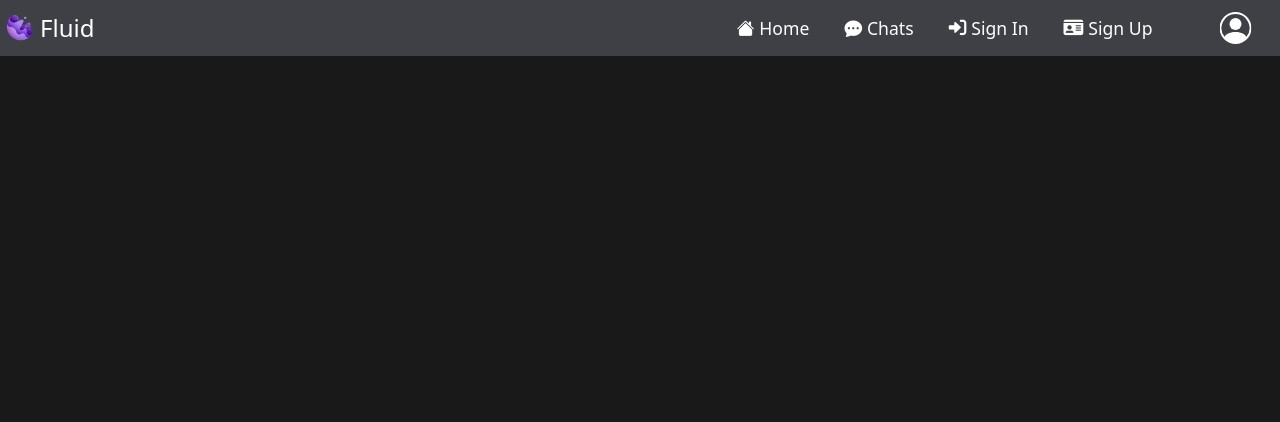
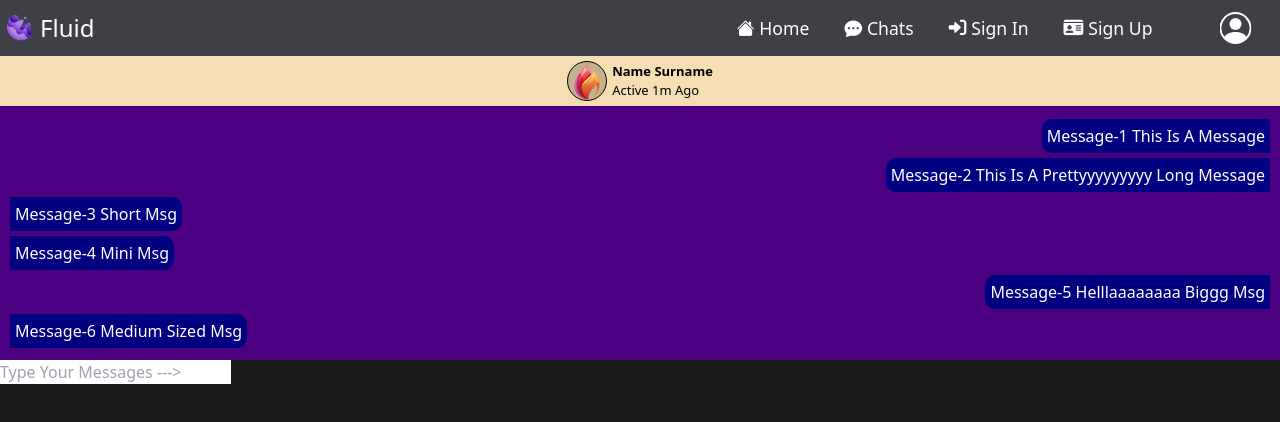
Before and after one commit to Foster0123/Fluid, an Angular app: page /chat/chat-section in a window 1280 px wide. Before the commit this address led to /. Shown: the top 422 px of the page. Built offline with nearby package versions, Linux system fonts and the light colour scheme.

Commit message:
Fluid Modules Added & UI Development In Progress

```diff
--- a/src/client/app/app.component.html
+++ b/src/client/app/app.component.html
@@ -8,7 +8,7 @@
 	<div class="navbar-links-section" id="navlink-section">
 		<ul class="navlink-container">
 			<li class="navlink nav-item-1">
-				<a href="#">
+				<a href="/">
 					<i class="bi bi-house-fill"></i>
 					<p>Home</p>
 				</a>
@@ -20,13 +20,13 @@
 				</a>
 			</li>
 			<li class="navlink nav-item-3">
-				<a href="#">
+				<a href="/signin">
 					<i class="fa-solid fa-right-to-bracket"></i>
 					<p>Sign In</p>
 				</a>
 			</li>
 			<li class="navlink nav-item-4">
-				<a href="#">
+				<a href="/signup">
 					<i class="fa-solid fa-id-card"></i>
 					<p>Sign Up</p>
 				</a>
--- /dev/null
+++ b/src/client/app/components/chat-section/chat-section.component.html
@@ -0,0 +1,34 @@
+<div class="chat-container">
+    <div class="chat-navbar">
+        <div class="nav-user-section">
+            <img src="./assets/images/blaze.png" alt="" />
+            <div class="other-user-info">
+                <p class="name">Name Surname</p>
+                <p class="status">Active 1m Ago</p>
+            </div>
+        </div>
+    </div>
+    <ul class="chat-interactive-container">
+        <li class="your-msg-item">
+            <p class="your-msg">Message-1 This Is A Message</p>
+        </li>
+        <li class="your-msg-item">
+            <p class="your-msg">Message-2 This Is A Prettyyyyyyyyy Long Message</p>
+        </li>
+        <li class="their-msg-item">
+            <p class="their-msg">Message-3 Short Msg</p>
+        </li>
+        <li class="their-msg-item">
+            <p class="their-msg">Message-4 Mini Msg</p>
+        </li>
+        <li class="your-msg-item">
+            <p class="your-msg">Message-5 Helllaaaaaaaa Biggg Msg</p>
+        </li>
+        <li class="their-msg-item">
+            <p class="their-msg">Message-6 Medium Sized Msg</p>
+        </li>
+    </ul>
+    <div class="chat-interactive-section">
+        <input type="text" name="messages" placeholder="Type Your Messages --->">
+    </div>
+</div>
--- /dev/null
+++ b/src/client/app/components/chat-section/chat-section.component.scss
@@ -0,0 +1,45 @@
+@use './modules/scss/chat-section';
+
+:host {
+    --bg-color:"";
+    --current-msg-color: "";
+    --other-msg-color: "";
+    --app-msg-color: "";
+    --input-bg-color: "";
+    --chat-navbar-color: rgba(0,0,0,0.2);
+}
+.chat-container {
+
+}
+.nav-user-section {
+    display: flex;
+    justify-content: center;
+    background-color: wheat;
+    padding: 5px 0;
+    align-items: center;
+    img {
+        width: 40px;
+        height: 40px;
+        object-fit: cover;
+        border: 1px solid black;
+        border-radius: 50%;
+        margin: 0 5px 0 0;
+        background-color: var(--chat-navbar-color);
+    }
+    p {
+        display: inline-block;
+        font-size: small;
+    }
+    .other-user-info {
+        display: flex;
+        flex-direction: column;
+        align-items: flex-start;
+        justify-content: flex-start;
+        .name {
+            font-weight: bolder;
+        }
+        .status {
+            font-weight: 500;
+        }
+    }
+}
--- /dev/null
+++ b/src/client/app/components/chat-section/modules/scss/_chat-section.scss
@@ -0,0 +1,33 @@
+.chat-interactive-container {
+    padding: 10px;
+    list-style: none;
+    color: white;
+    background: indigo;
+}
+.chat-interactive-container li p {
+    padding: 5px 0;
+    background-color: navy;
+    padding: 5px;
+    margin: 2.5px 0;
+    max-width: 60%;
+
+}
+.your-msg {
+    border-radius: 10px 0 0 10px;
+}
+.your-msg-item {
+    display: flex;
+    justify-content: flex-end;
+}
+.their-msg {
+    border-radius: 0 10px 10px 0;
+}
+.their-msg-item {
+    display: flex;
+    justify-content: flex-start;
+}
+@media only screen and (max-width:400px){
+    .chat-interactive-container li p {
+        width: 90%;
+    }
+}
--- a/src/client/app/components/chat/chat.component.html
+++ b/src/client/app/components/chat/chat.component.html
@@ -26,6 +26,7 @@
         </ul>
     </aside>
     <section class="chat-section">
-        <h1>Start Chatting<i class="bi bi-send"></i></h1>
+        <h1>
+            <i class="bi bi-send"></i></h1>
     </section>
 </div>
--- a/src/client/app/components/chat/chats.html
+++ /dev/null
@@ -1 +0,0 @@
-<h1 style="color: white;">Chats</h1>
--- a/src/client/assets/scss/main.scss
+++ b/src/client/assets/scss/main.scss
@@ -1,6 +1,12 @@
 /* You can add global styles to this file, and also import other style files */
 @import url("https://cdn.jsdelivr.net/npm/bootstrap-icons@1.10.2/font/bootstrap-icons.css");
 @import url("https://cdnjs.cloudflare.com/ajax/libs/font-awesome/6.2.1/css/all.min.css");
+
+* {
+    margin: 0;
+    padding: 0;
+    box-sizing: border-box;
+}
 
 body {
     background-color: rgba(0, 0, 0, 0.9);
```
Also changed, not shown: src/client/app/app.module.ts (+6 -1 lines), src/client/app/components/chat-section/chat-section.component.ts (added, +10 -0 lines), 2 other files (tests, documents, lock files or other folders).
